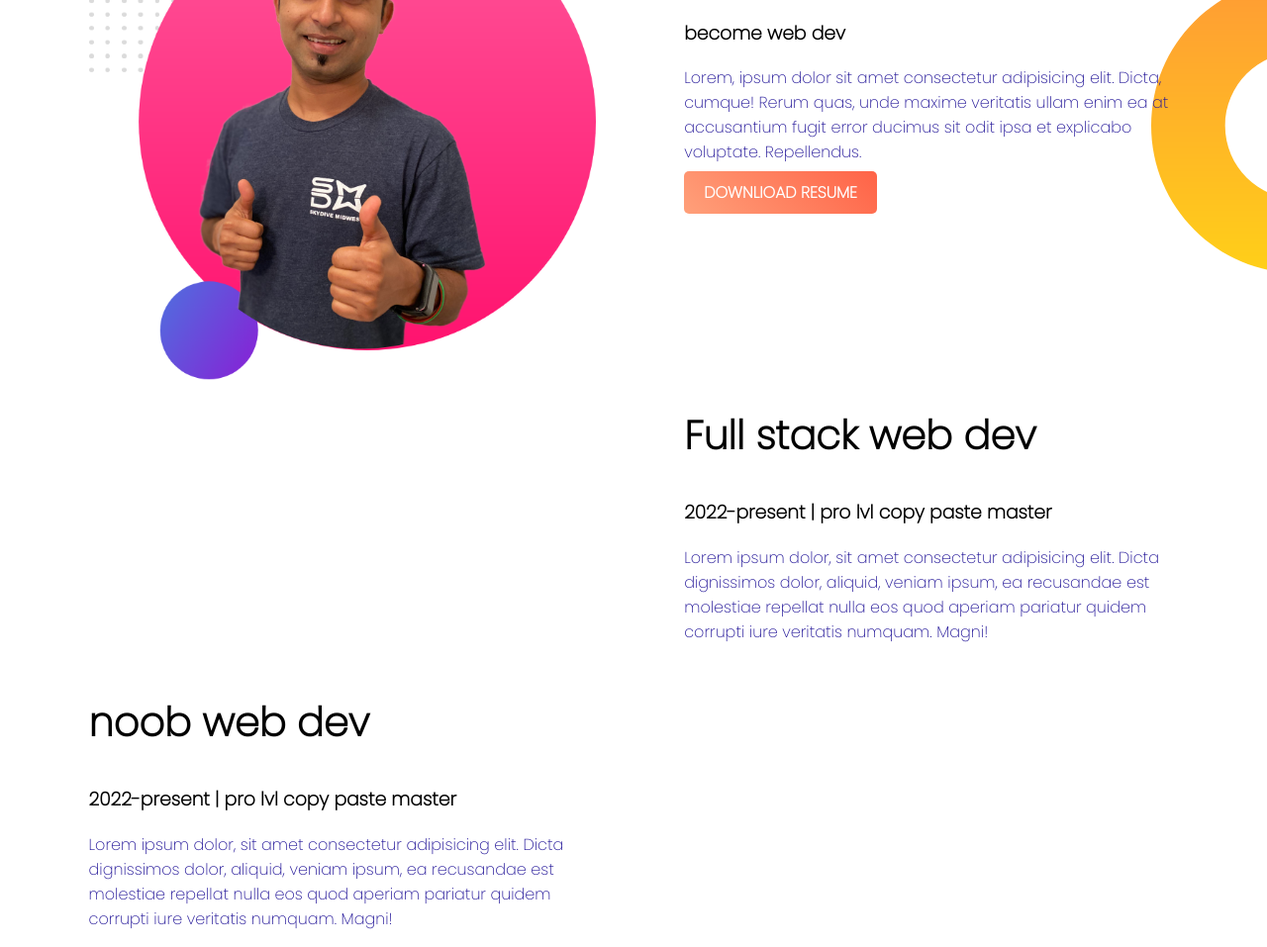
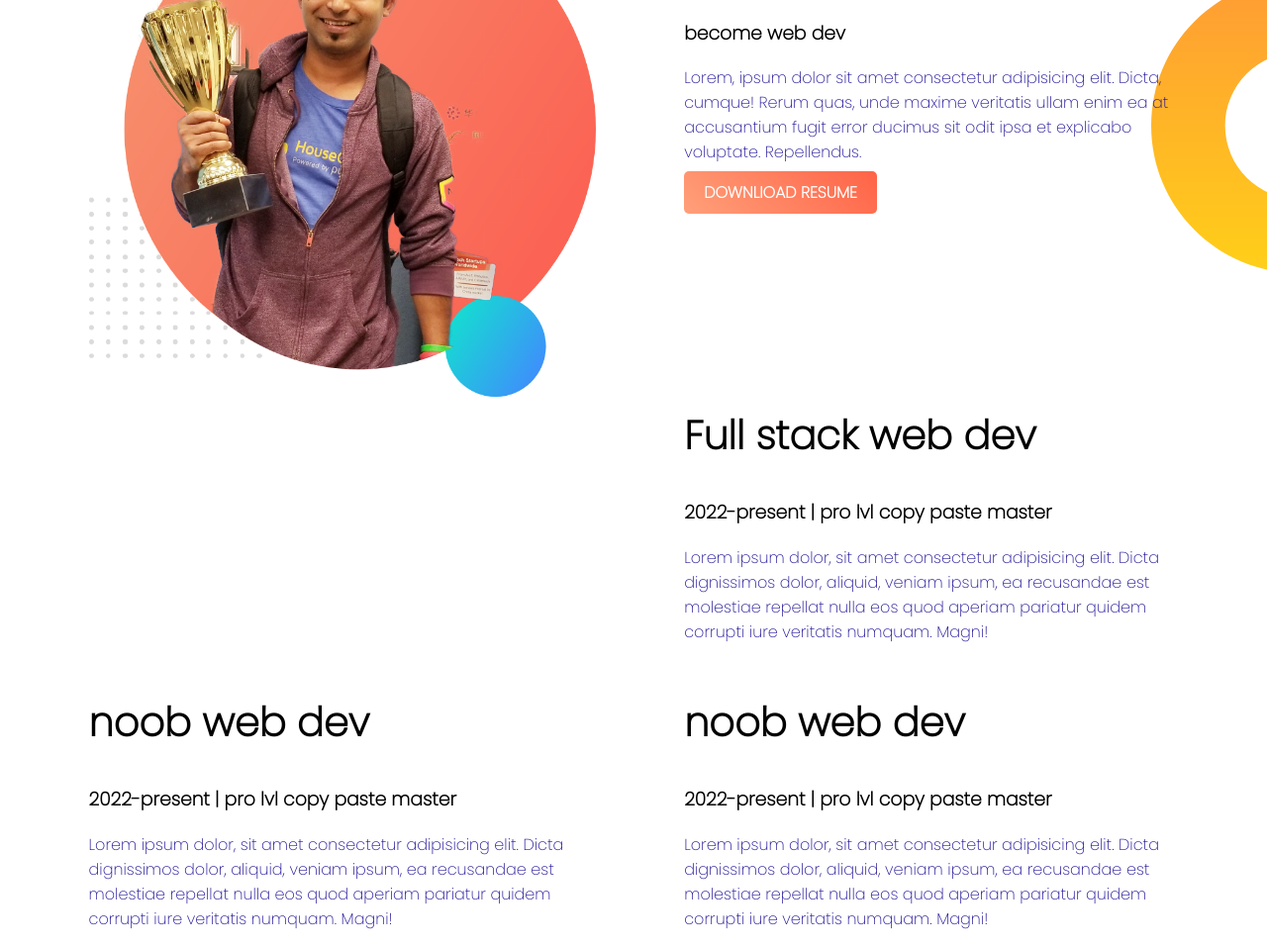
Before and after one commit to DarkSoul-TD/web-portfolio, a plain HTML site: page index.html in a window 1280 px wide. Shown: the part 623-1580 px from the top of the page at 99% size. Drawn offline with Linux system fonts and the light colour scheme.

Commit message:
first commit

```diff
--- a/index.html
+++ b/index.html
@@ -24,7 +24,7 @@
 
     <section class="dream-area">
         <div class="half-widht">
-            <img src="images/jhankar2.png" alt="">
+            <img src="images/jhankar.png" alt="">
         </div>
         <div class="half-widht">
             <h2>Big dream</h2>
@@ -35,6 +35,7 @@
     </section>
 
     <section class="experience-area">
+
         <div class="half-widht">
             <h2>Full stack web dev</h2>
             <h3>2022-present | pro lvl copy paste master</h3>
@@ -47,6 +48,11 @@
             <p>Lorem ipsum dolor, sit amet consectetur adipisicing elit. Dicta dignissimos dolor, aliquid, veniam ipsum, ea recusandae est molestiae repellat nulla eos quod aperiam pariatur quidem corrupti iure veritatis numquam. Magni!</p>
         </div>
 
+        <div class="half-widht">
+            <h2>noob web dev</h2>
+            <h3>2022-present | pro lvl copy paste master</h3>
+            <p>Lorem ipsum dolor, sit amet consectetur adipisicing elit. Dicta dignissimos dolor, aliquid, veniam ipsum, ea recusandae est molestiae repellat nulla eos quod aperiam pariatur quidem corrupti iure veritatis numquam. Magni!</p>
+        </div>
     </section>
 </body>
 </html>
--- a/style.css
+++ b/style.css
@@ -30,7 +30,7 @@ p{
 
 .top-banner{
     background-image: url(images/top-banner.png);
-
+    background-repeat: no-repeat;
 }
 
 section{
@@ -52,4 +52,5 @@ section{
     background-image: url("images/dream-bg.png");
     background-repeat: no-repeat;
     background-position: right;
+    width: 100%;
 }
```
